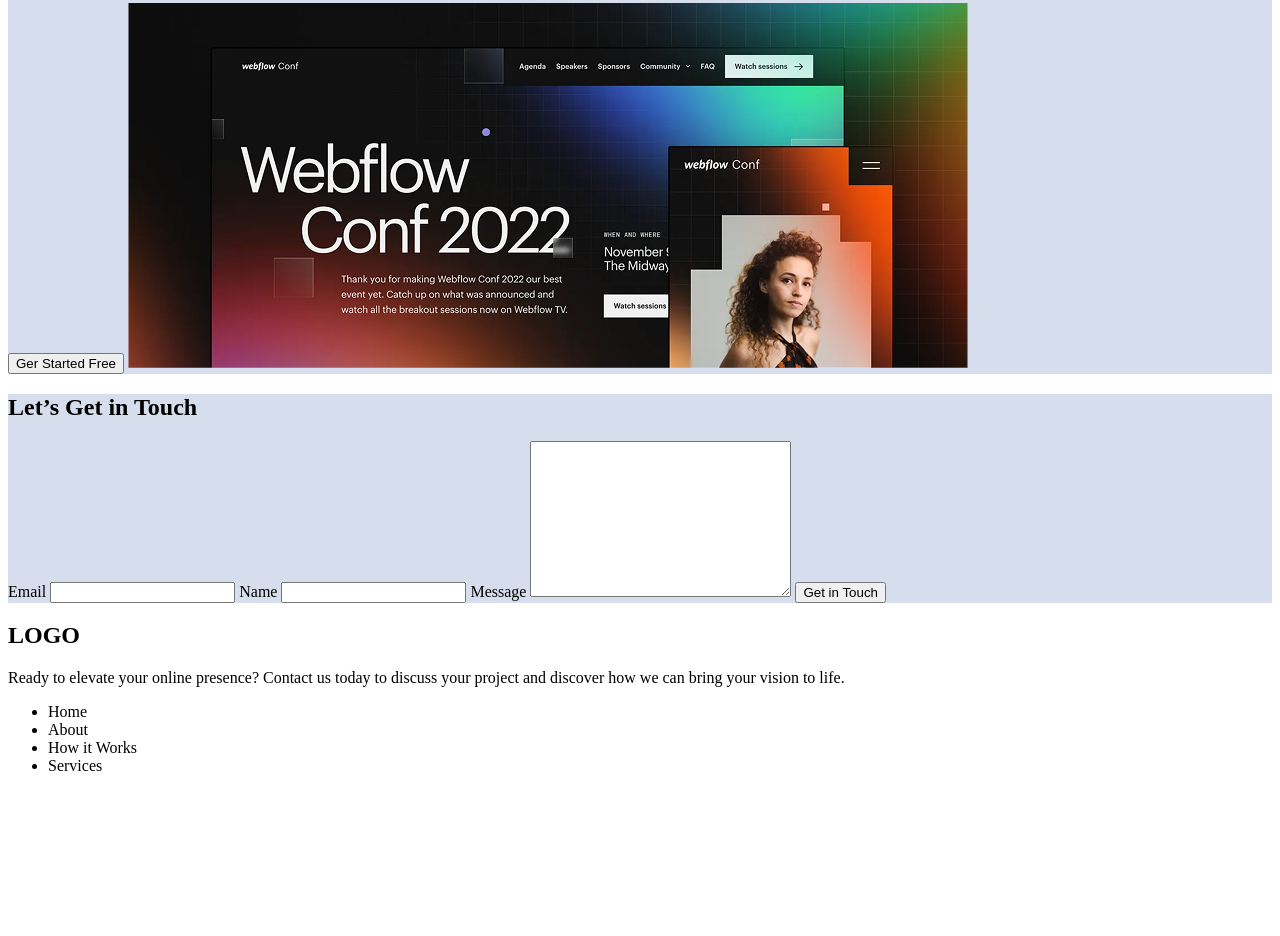
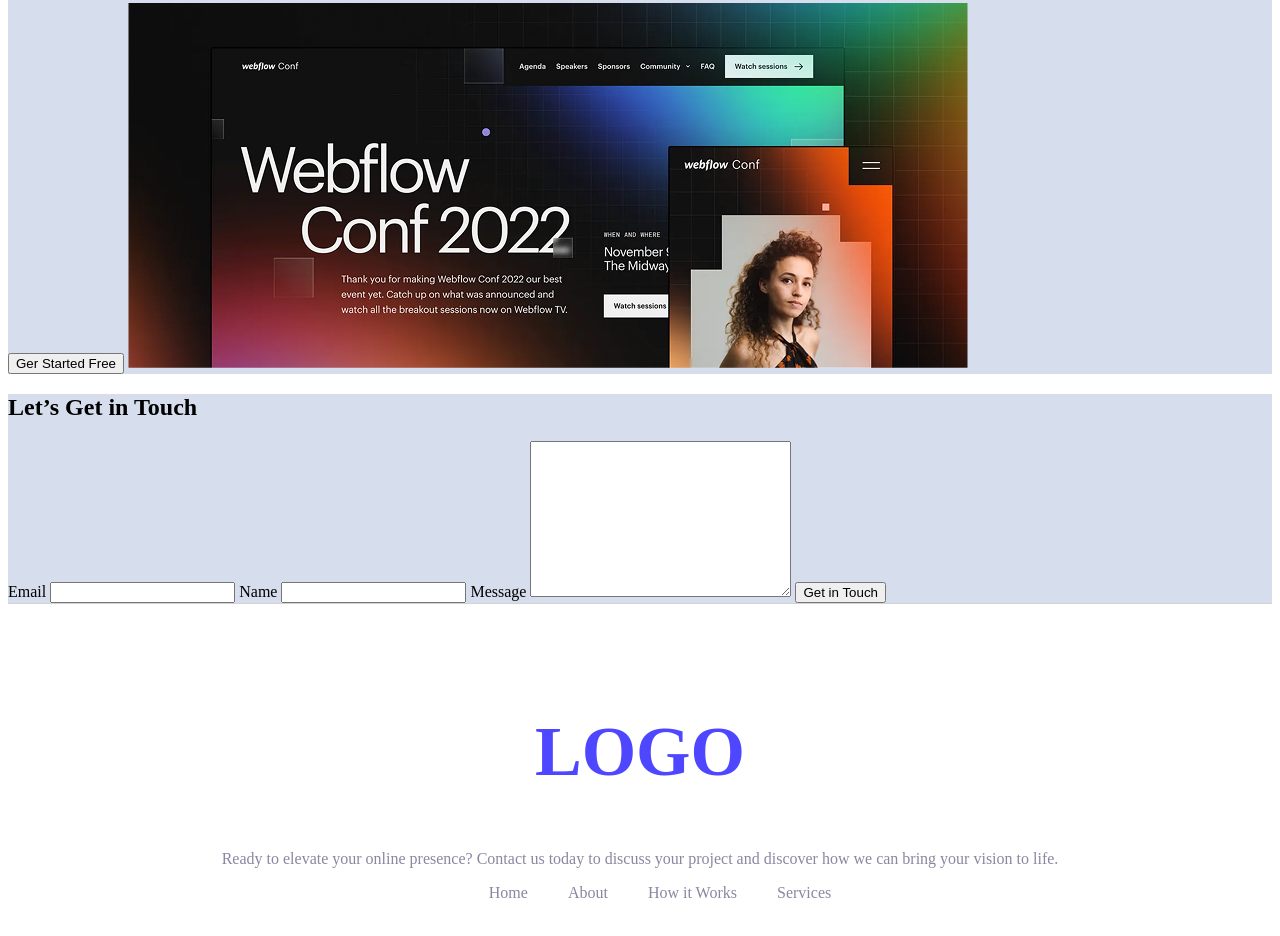
Before and after one commit to niloy1hasan/webflow-landing-page-assignment, a plain HTML site: page index.html in a window 1280 px wide. Shown: the part 1807-2743 px from the top of the page. Before the commit the page ends 2598 px from the top, so only its background shows below. Drawn offline with Linux system fonts and the light colour scheme.

Commit message:
bottom footer css added

```diff
--- a/index.html
+++ b/index.html
@@ -131,13 +131,13 @@
         </section>
         <section class="bottom-footer">
             <h1 class="bottom-logo">LOGO</h1>
-            <p class="footer-description">Ready to elevate your online presence? Contact us today to discuss your project and discover how we can bring your vision to life.</p>
+            <p class="footer-description text-color">Ready to elevate your online presence? Contact us today to discuss your project and discover how we can bring your vision to life.</p>
             <div class="footer-nav">
                 <ul>
-                    <li>Home</li>
-                    <li>About</li>
-                    <li>How it Works</li>
-                    <li>Services</li>
+                    <li><a href="">Home</a></li>
+                    <li><a href="">About</a></li>
+                    <li><a href="">How it Works</a></li>
+                    <li><a href="">Services</a></li>
                 </ul>
             </div>
         </section>
--- a/styles/style.css
+++ b/styles/style.css
@@ -1,3 +1,8 @@
+/* mixed style */
+
+.text-color {
+    color: #8987A1;
+}
 
 /* header section */
 
@@ -27,6 +32,29 @@ main {
 }
 
 /* bottom-footer */
+.bottom-logo {
+    font-size: 70px;
+    color: #4E47FF;
+}
+
 .bottom-footer {
     background-color: white;
+    border-top: solid 1px lightgray;
+    padding: 50px 100px;
+    text-align: center;
 }
+
+.bottom-footer ul {
+    display: flex;
+    justify-content: center;
+    gap: 40px;
+}
+
+.bottom-footer a {
+    text-decoration: none;
+    color: #8987A1;
+}
+
+.bottom-footer ul li {
+    list-style-type: none;
+}
```
